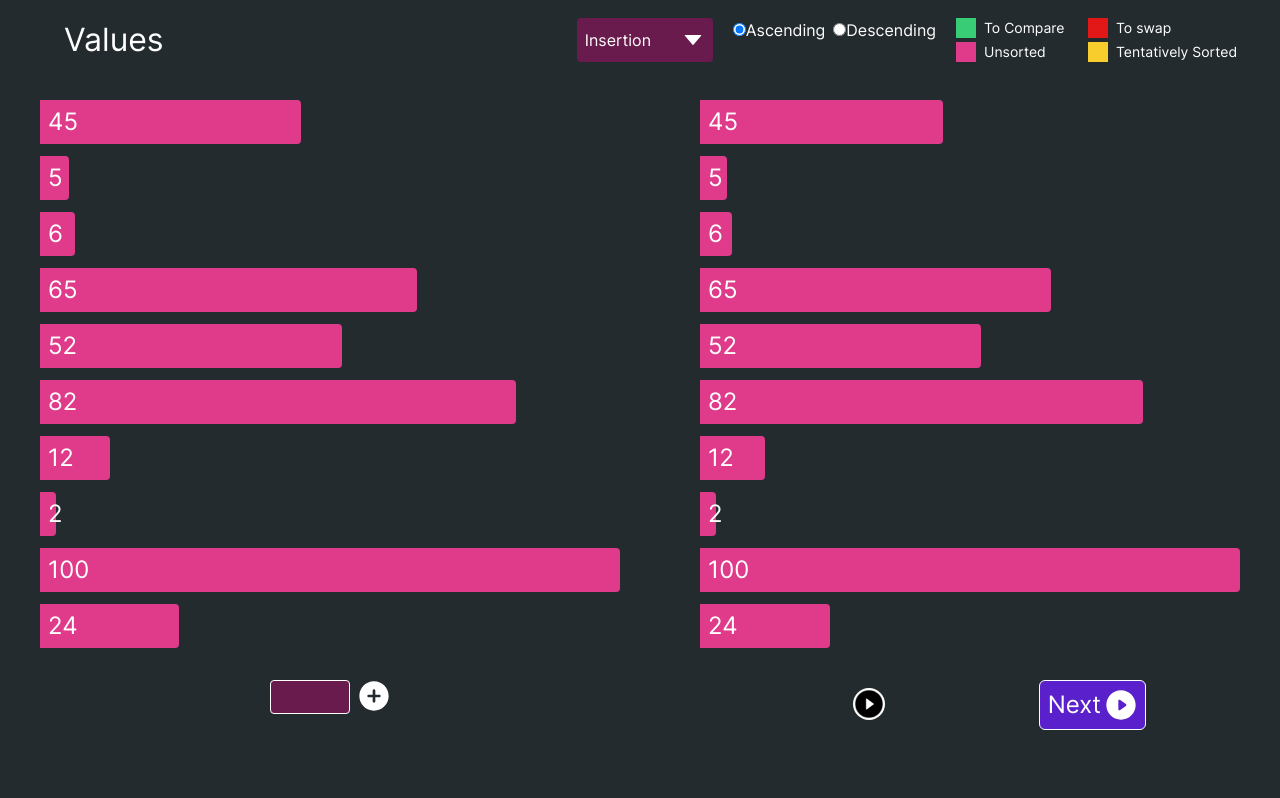
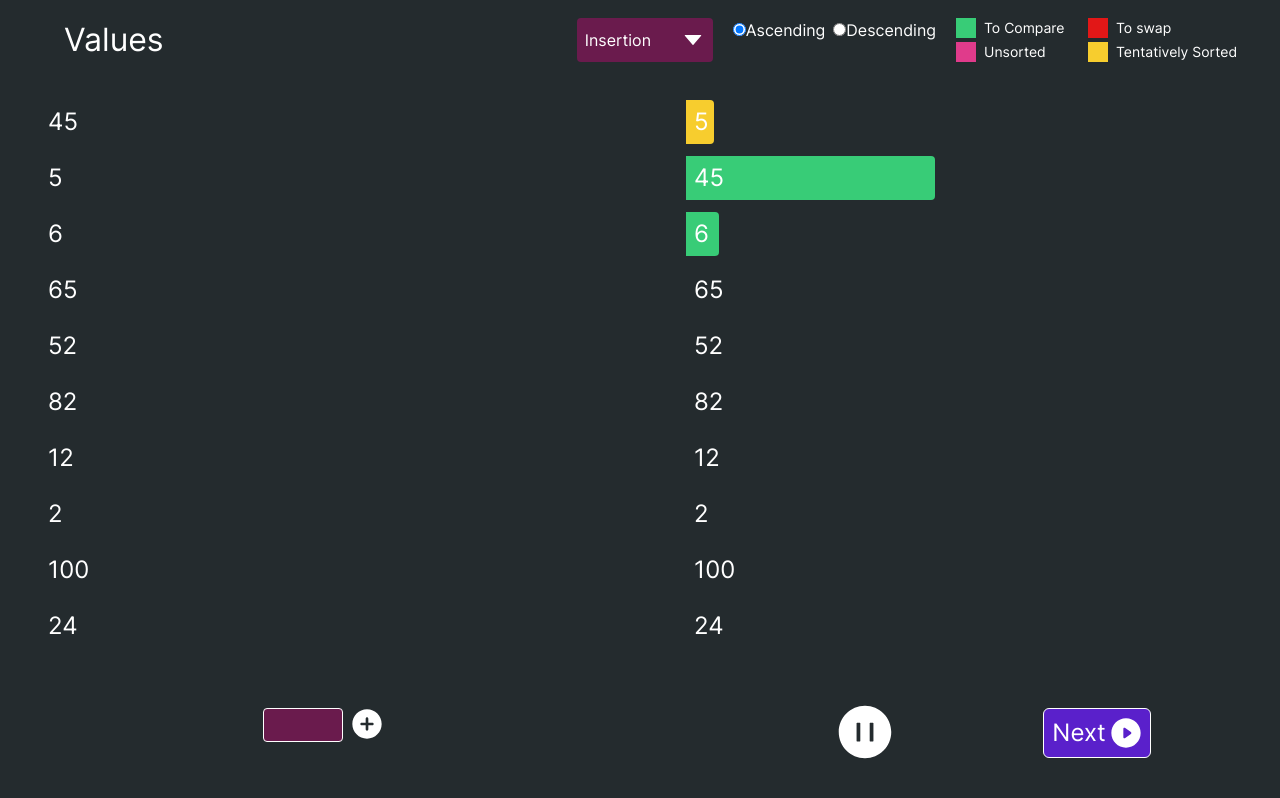
Before and after one commit to vmmoorthy/sorting-algo, a React (Create React App) app: page / in a window 1280 px wide. Both pictures are taken after a click on the icon 869 px from the left and 704 px from the top of the page. Built offline with nearby package versions, Linux system fonts and the light colour scheme; the HTML template or start-up script is replaced by a standard one.

Commit message:
play/pause support added

```diff
--- a/src/App.jsx
+++ b/src/App.jsx
@@ -1,6 +1,12 @@
 import { useEffect, useRef, useState } from "react";
 
 function App() {
+
+  const COLOR_COMPARE = "#38CC77"
+  const COLOR_SWAP = "#E21717"
+  const COLOR_UNSORTED = "#E03B8B"
+  const COLOR_SORTED = "#5A20CB"
+  const COLOR_SORT_T = "#F7CD2E"
 
   // arrowRef
   const arrowRef = useRef({ p1: null, p2: null })
@@ -16,6 +22,30 @@ function App() {
   const [isAsc, setIsAsc] = useState(true);
   const [algo, setAlgo] = useState("Insertion");
 
+  const playTimeRef = useRef(-1)
+  const nextBtnRef = useRef(null)
+  const [onPlay, setonPlay] = useState(false);
+
+
+  useEffect(() => {
+    clearInterval(playTimeRef.current)
+    playTimeRef.current = -1
+    setonPlay(false)
+  }, [sortCompleted]);
+
+  const play = () => {
+    const pl = setInterval(() => nextBtnRef.current.click(), 850)
+    playTimeRef.current = pl
+    setonPlay(true)
+  }
+  const pause = () => {
+    clearInterval(playTimeRef.current)
+    playTimeRef.current = -1
+    setonPlay(false)
+  }
+
+
+
   useEffect(() => {
     setSorted([...values])
     // reset all other parameters
@@ -24,6 +54,9 @@ function App() {
     countSorted.current = 1
     arrowRef.current = { p1: null, p2: null }
     setSortCompleted(false)
+    clearInterval(playTimeRef.current)
+    setonPlay(false)
+    playTimeRef.current = -1
   }, [values, isAsc, algo]);
 
   function nextStep_Insertion() {
@@ -36,8 +69,8 @@ function App() {
         if (selectedElements[1] - 1 >= 0 && isAsc ? sorted[selectedElements[1] - 1] > sorted[selectedElements[0]] : sorted[selectedElements[1] - 1] < sorted[selectedElements[0]])
           setSelectedElements(p => [p[0], p[1] - 1])
         else {
-          arrowRef.current.p1.style.backgroundColor = "#E21717";
-          arrowRef.current.p2.style.backgroundColor = "#E21717";
+          arrowRef.current.p1.style.backgroundColor = COLOR_SWAP;
+          arrowRef.current.p2.style.backgroundColor = COLOR_SWAP;
           currentStep.current = 2
         }
       }
@@ -51,8 +84,8 @@ function App() {
       }
     }
     else if (currentStep.current === 2) {
-      arrowRef.current.p1.style.backgroundColor = "#38CC77";
-      arrowRef.current.p2.style.backgroundColor = "#38CC77";
+      arrowRef.current.p1.style.backgroundColor = COLOR_COMPARE;
+      arrowRef.current.p2.style.backgroundColor = COLOR_COMPARE;
       setSorted(pre => {
         const p = [...pre]
         // remove base value
@@ -89,8 +122,8 @@ function App() {
     // if first element is greater than second element, mark for swap otherwise getting select next 2 elements
     else if (currentStep.current === 1) {
       if (sorted.length - 1 <= selectedElements[1]) {
-        // arrowRef.current.p1.style.backgroundColor = "#E21717";
-        // arrowRef.current.p2.style.backgroundColor = "#E21717";
+        // arrowRef.current.p1.style.backgroundColor = COLOR_SWAP;
+        // arrowRef.current.p2.style.backgroundColor = COLOR_SWAP;
         currentStep.current = 2;
       }
       if (isAsc ? sorted[selectedElements[0]] > sorted[selectedElements[1]] : sorted[selectedElements[0]] < sorted[selectedElements[1]])
@@ -131,8 +164,8 @@ function App() {
     // if first element is greater than second element, mark for swap otherwise getting select next 2 elements
     else if (currentStep.current === 1) {
       if (isAsc ? sorted[selectedElements[0]] > sorted[selectedElements[1]] : sorted[selectedElements[0]] < sorted[selectedElements[1]]) {
-        arrowRef.current.p1.style.backgroundColor = "#E21717";
-        arrowRef.current.p2.style.backgroundColor = "#E21717";
+        arrowRef.current.p1.style.backgroundColor = COLOR_SWAP;
+        arrowRef.current.p2.style.backgroundColor = COLOR_SWAP;
         currentStep.current = 2;
       }
       else {
@@ -149,8 +182,8 @@ function App() {
         newList[selectedElements[1]] = temp;
         currentStep.current = 0;
         // reset the selected elements style to default
-        arrowRef.current.p1.style.backgroundColor = "#38CC77";
-        arrowRef.current.p2.style.backgroundColor = "#38CC77";
+        arrowRef.current.p1.style.backgroundColor = COLOR_COMPARE;
+        arrowRef.current.p2.style.backgroundColor = COLOR_COMPARE;
         return newList;
       })
     }
@@ -184,20 +217,20 @@ function App() {
   const getColor = (index) => {
     if (selectedElements.includes(index)) {
       if (algo === "Selection" && currentStep.current === 2) {
-        return "#E21717"
+        return COLOR_SWAP
       }
-      return "#38CC77";
+      return COLOR_COMPARE;
     }
     else {
       if (algo === "Bubble") {
         if (sorted.length - countSorted.current < index)
-          return "#5A20CB";
+          return COLOR_SORTED;
         else
           return ""
       }
       else if (algo === "Selection" || algo === "Insertion") {
         if (countSorted.current - 1 > index)
-          return algo === "Selection" ? "#5A20CB" : "#F7CD2E";
+          return algo === "Selection" ? COLOR_SORTED : COLOR_SORT_T;
         else
           return ""
       }
@@ -217,7 +250,7 @@ function App() {
         </div>
       </div>}
       <div className="head h-[5rem] flex flex-row justify-between px-16 items-center ">
-        <div className="left"><h1 className="text-[2rem] bold text-white" >Values</h1></div>
+        <div className="left"><h1 className="text-[2rem] bold text-white" >Values</h1> </div>
         <div className="right text-white grid grid-flow-col gap-5">
           <div tabIndex={0} className="dropDown cursor-pointer relative [&>.dropList]:focus:visible flex flex-row justify-center items-center bg-[#6A1B4D] rounded py-1 px-2 "><span className="w-24">{algo}</span><svg width="1.5rem" height="1.5rem" viewBox="0 0 40 40" fill="#fff" xmlns="http://www.w3.org/2000/svg">
             <path d="M32.8281 11.7188H7.17189C6.40235 11.7188 5.97267 12.5313 6.44923 13.0859L19.2774 27.9609C19.6445 28.3867 20.3516 28.3867 20.7227 27.9609L33.5508 13.0859C34.0274 12.5313 33.5977 11.7188 32.8281 11.7188Z" fill="white" />
@@ -240,27 +273,29 @@ function App() {
           </div>
           <div className="colorAbbr gap-1 grid grid-flow-row grid-cols-2">
             <div className="wrap grid justify-start w-32 grid-flow-col  text-white text-sm ">
-              <div className="colorInfo w-5 h-5 shadow-sm " style={{ backgroundColor: "#38CC77" }} ></div><div className="pl-2">To Compare</div>
+              <div className="colorInfo w-5 h-5 shadow-sm " style={{ backgroundColor: COLOR_COMPARE }} ></div><div className="pl-2">To Compare</div>
             </div>
             <div className="wrap grid justify-start w-32 grid-flow-col  text-white text-sm ">
-              <div className="colorInfo w-5 h-5 shadow-sm " style={{ backgroundColor: "#E21717" }} ></div><div className="pl-2">To swap</div>
+              <div className="colorInfo w-5 h-5 shadow-sm " style={{ backgroundColor: COLOR_SWAP }} ></div><div className="pl-2">To swap</div>
             </div>
             <div className="wrap grid justify-start w-32 grid-flow-col  text-white text-sm ">
-              <div className="colorInfo w-5 h-5 shadow-sm " style={{ backgroundColor: "#E03B8B" }} ></div><div className="pl-2">Unsorted</div>
+              <div className="colorInfo w-5 h-5 shadow-sm " style={{ backgroundColor: COLOR_UNSORTED }} ></div><div className="pl-2">Unsorted</div>
             </div>
             {algo !== "Insertion" ? <div className="wrap grid justify-start w-32 grid-flow-col  text-white text-sm ">
-              <div className="colorInfo w-5 h-5 shadow-sm " style={{ backgroundColor: "#5A20CB" }} ></div><div className="pl-2">Sorted</div>
+              <div className="colorInfo w-5 h-5 shadow-sm " style={{ backgroundColor: COLOR_SORTED }} ></div><div className="pl-2">Sorted</div>
             </div>
               : <div className="wrap grid justify-start w-32 grid-flow-col  text-white text-sm ">
-                <div className="colorInfo w-5 h-5 shadow-sm " style={{ backgroundColor: "#F7CD2E" }} ></div><div className="pl-2 whitespace-nowrap">Tentatively Sorted</div>
+                <div className="colorInfo w-5 h-5 shadow-sm " style={{ backgroundColor: COLOR_SORT_T }} ></div><div className="pl-2 whitespace-nowrap">Tentatively Sorted</div>
               </div>}
           </div>
         </div>
       </div>
       <div className="body h-[calc(100%_-_5rem)]  grid grid-flow-col">
         <div className="values h-full p-2 px-10 text-white">
-          <div className="content max-h-[75vh] overflow-auto ">
-            {values.map((value, index) => <div key={index} style={{ width: `${value}%` }} className="value px-2 py-1 bg-[#E03B8B] rounded-r text-[1.5rem]  my-3">{value}</div>)}
+          <div className="content h-[75vh] overflow-auto">
+            {values.map((value, index) => <div key={index} className="relative [&_div]:hover:opacity-100"> <div style={{ width: `${value}%` }} className={`value px-2 py-1 bg-[${COLOR_UNSORTED}] rounded-r text-[1.5rem]  my-3 `}>{value} <div className="absolute opacity-0 right-2 top-1.5 active:scale-105 transition-all cursor-pointer " onClick={() => setValues(p => p.filter((v, i) => i !== index))} >
+              <svg xmlns="http://www.w3.org/2000/svg" aria-hidden="true" role="img" width="2rem" height="2rem" preserveAspectRatio="xMidYMid meet" viewBox="0 0 16 16"><g fill="none" stroke="currentColor" strokeLinecap="round" strokeLinejoin="round" strokeWidth="1.5"><path d="m10.25 5.75l-4.5 4.5m0-4.5l4.5 4.5" /><circle cx="8" cy="8" r="6.25" /></g></svg>
+            </div> </div></div>)}
           </div>
           <div className="footer mt-5 grid grid-flow-col justify-center gap-2">
             <input type="text" onKeyDown={e => e.key === "Enter" && addElement()} ref={r => inputRef.current = r} className=" rounded min-w-[2rem] max-w-[5rem] w-fit border border-solid border-white p-1  bg-[#6A1B4D]" />
@@ -271,7 +306,7 @@ function App() {
         </div>
         <div className="pageRender  h-full p-2 px-10 text-white">
 
-          <div className="content max-h-[75vh] overflow-auto ">{sorted.map((value, index) => <div key={index} style={{ width: `${value}%`, backgroundColor: `${getColor(index)}` }}
+          <div className="content h-[75vh] overflow-auto ">{sorted.map((value, index) => <div key={index} style={{ width: `${value}%`, backgroundColor: `${getColor(index)}` }}
             ref={r => {
               const eleSelectedIndex = selectedElements.indexOf(index)
               if (eleSelectedIndex === 0)
@@ -279,22 +314,27 @@ function App() {
               else if (eleSelectedIndex === 1) {
                 arrowRef.current.p2 = r; r?.scrollIntoView({ behavior: "smooth", block: "center" })
               }
-            }} className="value px-2 py-1 select-none bg-[#E03B8B] rounded-r text-[1.5rem]  my-3">{value}</div>)}</div>
+            }} className={`value px-2 py-1 select-none bg-[${COLOR_UNSORTED}] rounded-r text-[1.5rem]  my-3`}>{value}</div>)}</div>
 
           <div className="footer mt-5 grid grid-flow-col justify-evenly ">
             {/* <svg className="cursor-pointer active:scale-110 transition-all " width="2rem" height="2rem" viewBox="0 0 60 60" fill="none" xmlns="http://www.w3.org/2000/svg">
               <path fillRule="evenodd" clipRule="evenodd" d="M30 2.5C14.8125 2.5 2.5 14.8125 2.5 30C2.5 45.1875 14.8125 57.5 30 57.5C45.1875 57.5 57.5 45.1875 57.5 30C57.5 14.8125 45.1875 2.5 30 2.5ZM35 22C35.0041 21.6452 34.9148 21.2956 34.741 20.9862C34.5672 20.6768 34.3151 20.4186 34.01 20.2375C33.7136 20.067 33.3742 19.9857 33.0327 20.0034C32.6912 20.0212 32.3621 20.1372 32.085 20.3375L20.835 28.3375C20.5738 28.5284 20.3619 28.7788 20.2167 29.0679C20.0715 29.357 19.9972 29.6765 20 30C20 30.67 20.3125 31.2925 20.835 31.665L32.085 39.665C32.3621 39.8653 32.6912 39.9813 33.0327 39.9991C33.3742 40.0168 33.7136 39.9355 34.01 39.765C34.3155 39.5837 34.5678 39.3251 34.7416 39.0152C34.9154 38.7054 35.0045 38.3552 35 38V22Z" fill="white" />
             </svg> */}
 
-            <div className="h-12 items-center flex">
-              <svg className="cursor-pointer active:scale-110 transition-all " width="2rem" height="2rem" viewBox="0 0 60 60" fill="none" xmlns="http://www.w3.org/2000/svg">
+            {!onPlay ? <div className="h-12 items-center flex">
+              <svg onClick={play} className="cursor-pointer active:scale-110 transition-all " width="2rem" height="2rem" viewBox="0 0 60 60" fill="none" xmlns="http://www.w3.org/2000/svg">
                 <rect width="60" height="60" rx="30" fill="white" />
                 <path d="M30 3.75C15.5039 3.75 3.75 15.5039 3.75 30C3.75 44.4961 15.5039 56.25 30 56.25C44.4961 56.25 56.25 44.4961 56.25 30C56.25 15.5039 44.4961 3.75 30 3.75ZM38.4434 30.4043L25.6465 39.7148C25.5763 39.7653 25.4936 39.7954 25.4075 39.8018C25.3213 39.8083 25.2351 39.7909 25.1582 39.7515C25.0813 39.7122 25.0167 39.6524 24.9716 39.5787C24.9264 39.5051 24.9025 39.4204 24.9023 39.334V20.7246C24.9021 20.638 24.9258 20.5531 24.9708 20.4792C25.0158 20.4052 25.0805 20.3452 25.1575 20.3058C25.2346 20.2664 25.3211 20.249 25.4074 20.2557C25.4937 20.2624 25.5764 20.2929 25.6465 20.3438L38.4434 29.6484C38.5038 29.6912 38.5531 29.7478 38.5872 29.8136C38.6212 29.8794 38.639 29.9523 38.639 30.0264C38.639 30.1004 38.6212 30.1734 38.5872 30.2391C38.5531 30.3049 38.5038 30.3615 38.4434 30.4043Z" fill="black" />
                 <path d="M30 3.75C15.5039 3.75 3.75 15.5039 3.75 30C3.75 44.4961 15.5039 56.25 30 56.25C44.4961 56.25 56.25 44.4961 56.25 30C56.25 15.5039 44.4961 3.75 30 3.75ZM38.4434 30.4043L25.6465 39.7148C25.5763 39.7653 25.4936 39.7954 25.4075 39.8018C25.3213 39.8083 25.2351 39.7909 25.1582 39.7515C25.0813 39.7122 25.0167 39.6524 24.9716 39.5787C24.9264 39.5051 24.9025 39.4204 24.9023 39.334V20.7246C24.9021 20.638 24.9258 20.5531 24.9708 20.4792C25.0158 20.4052 25.0805 20.3452 25.1575 20.3058C25.2346 20.2664 25.3211 20.249 25.4074 20.2557C25.4937 20.2624 25.5764 20.2929 25.6465 20.3438L38.4434 29.6484C38.5038 29.6912 38.5531 29.7478 38.5872 29.8136C38.6212 29.8794 38.639 29.9523 38.639 30.0264C38.639 30.1004 38.6212 30.1734 38.5872 30.2391C38.5531 30.3049 38.5038 30.3615 38.4434 30.4043Z" stroke="white" />
               </svg>
-            </div>
+            </div> :
+              <div className="h-12 items-center flex">
+                <svg onClick={pause} className="cursor-pointer active:scale-110 transition-all " width="60" height="60" viewBox="0 0 60 60" fill="none" xmlns="http://www.w3.org/2000/svg">
+                  <path d="M30 3.75C15.5039 3.75 3.75 15.5039 3.75 30C3.75 44.4961 15.5039 56.25 30 56.25C44.4961 56.25 56.25 44.4961 56.25 30C56.25 15.5039 44.4961 3.75 30 3.75ZM25.3125 38.9062C25.3125 39.1641 25.1016 39.375 24.8438 39.375H22.0312C21.7734 39.375 21.5625 39.1641 21.5625 38.9062V21.0938C21.5625 20.8359 21.7734 20.625 22.0312 20.625H24.8438C25.1016 20.625 25.3125 20.8359 25.3125 21.0938V38.9062ZM38.4375 38.9062C38.4375 39.1641 38.2266 39.375 37.9688 39.375H35.1562C34.8984 39.375 34.6875 39.1641 34.6875 38.9062V21.0938C34.6875 20.8359 34.8984 20.625 35.1562 20.625H37.9688C38.2266 20.625 38.4375 20.8359 38.4375 21.0938V38.9062Z" fill="white" />
+                </svg>
+              </div>}
             <div className="relative w-12">
-              <div className="cursor-pointer select-none absolute z-[0] active:scale-110 active:border-2 transition-all text-2xl bg-[#5A20CB] p-2 flex flex-row [&>*]:ml-1 rounded-md border border-white border-solid " onClick={selectAlgo} >Next
+              <div className="cursor-pointer select-none absolute z-[0] active:scale-110 active:border-2 transition-all text-2xl bg-[#5A20CB] p-2 flex flex-row [&>*]:ml-1 rounded-md border border-white border-solid " onClick={selectAlgo} ref={r => nextBtnRef.current = r} >Next
                 <svg width="2rem" height="2rem" viewBox="0 0 60 60" fill="none" xmlns="http://www.w3.org/2000/svg">
                   <path fillRule="evenodd" clipRule="evenodd" d="M30 2.5C14.8125 2.5 2.5 14.8125 2.5 30C2.5 45.1875 14.8125 57.5 30 57.5C45.1875 57.5 57.5 45.1875 57.5 30C57.5 14.8125 45.1875 2.5 30 2.5ZM25 22C25 21.2625 25.38 20.585 25.99 20.2375C26.2864 20.067 26.6258 19.9857 26.9673 20.0034C27.3088 20.0212 27.6379 20.1372 27.915 20.3375L39.165 28.3375C39.4262 28.5284 39.6381 28.7788 39.7833 29.0679C39.9285 29.357 40.0028 29.6765 40 30C40.0032 30.3239 39.9291 30.6439 39.7839 30.9335C39.6387 31.2231 39.4265 31.4738 39.165 31.665L27.915 39.665C27.6379 39.8653 27.3088 39.9813 26.9673 39.9991C26.6258 40.0168 26.2864 39.9355 25.99 39.765C25.6845 39.5837 25.4322 39.3251 25.2584 39.0152C25.0846 38.7054 24.9955 38.3552 25 38V22Z" fill="white" />
                 </svg>
```
